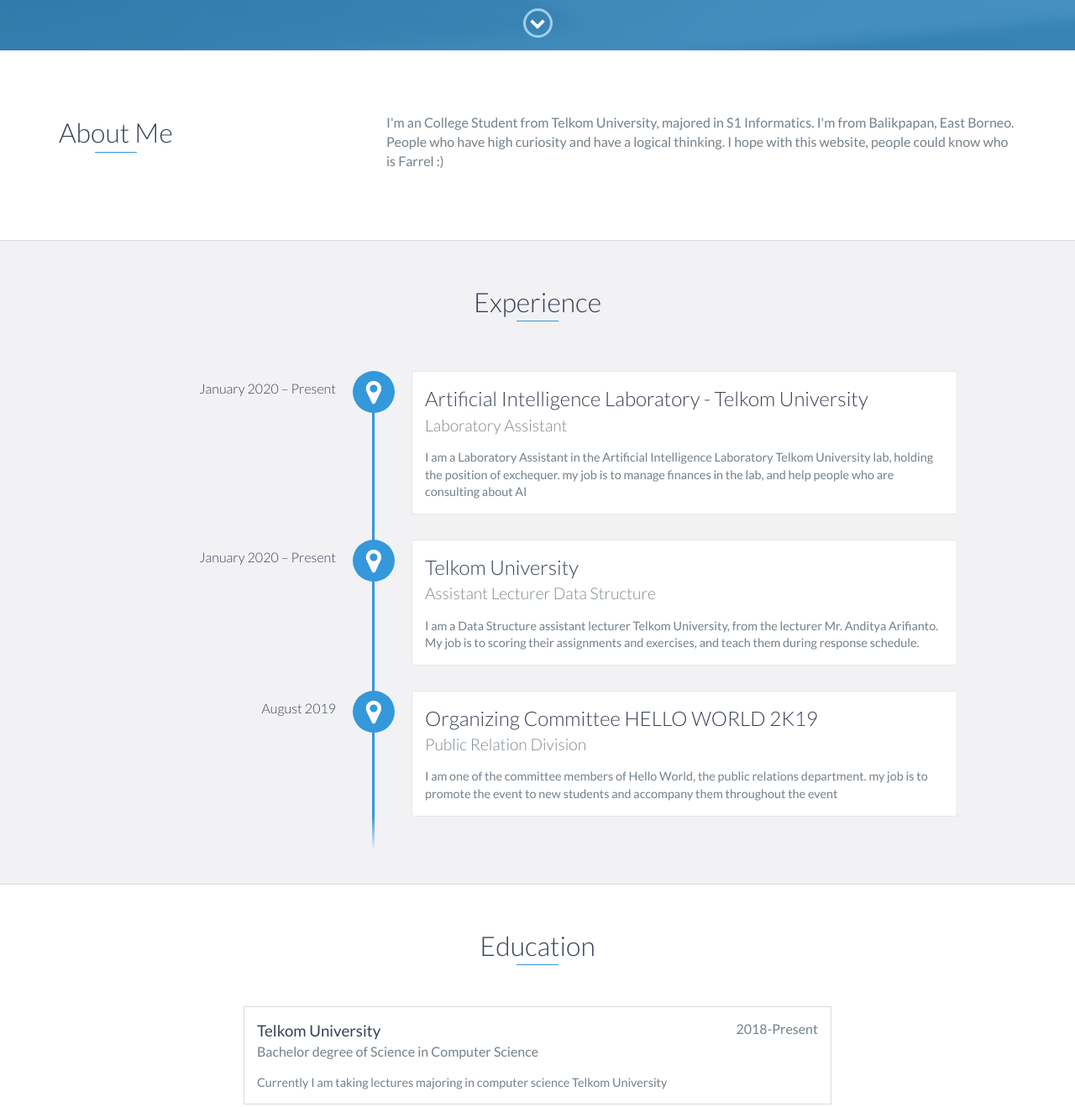
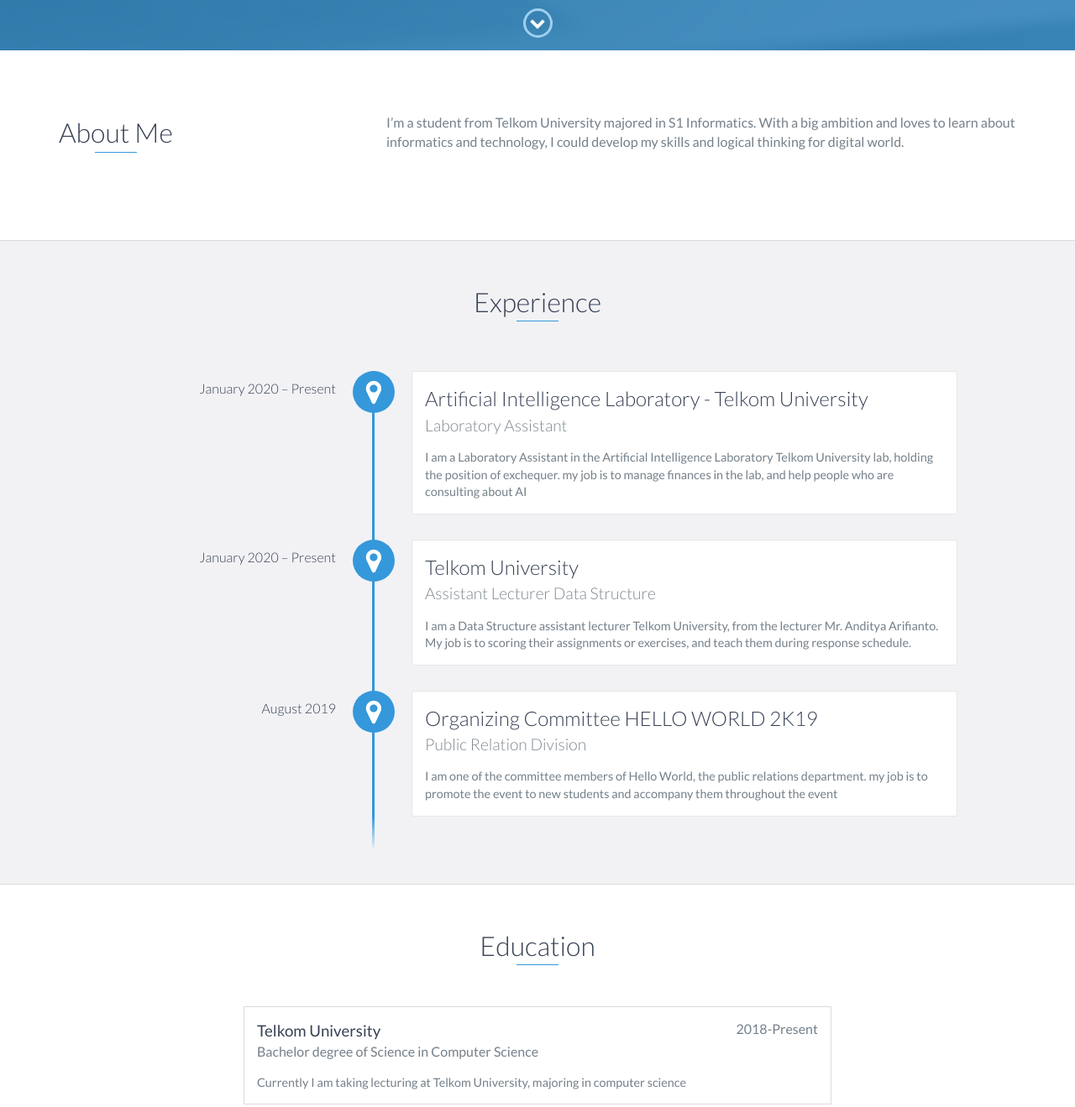
Before and after one commit to muhammadfarrel/muhammadfarrel.github.io, a plain HTML site: page index.html in a window 1280 px wide. Shown: the part 740-2059 px from the top of the page at 84% size. Drawn offline with nearby package versions, Linux system fonts and the light colour scheme.

Commit message:
update about me

```diff
--- a/index.html
+++ b/index.html
@@ -73,11 +73,10 @@
                 </div>
                 <div class="col-md-8">
                     <p>
-                        I'm an College Student from Telkom
-                        University, majored in S1 Informatics. I'm
-                        from Balikpapan, East Borneo. People
-                        who have high curiosity and have a
-                        logical thinking. I hope with this website, people could know who is Farrel :)
+                        I’m a student from Telkom University
+			majored in S1 Informatics.
+			With a big ambition and loves to learn about informatics and technology,
+			I could develop my skills and logical thinking for digital world.
                     </p>
                 </div>
             </div>
@@ -100,7 +99,7 @@
                 <h3>Telkom University</h3>
                 <h4>Assistant Lecturer Data Structure</h4>
                 <p>
-                    I am a Data Structure assistant lecturer Telkom University, from the lecturer Mr. Anditya Arifianto. My job is to scoring their assignments and exercises, and teach them during response schedule.
+                    I am a Data Structure assistant lecturer Telkom University, from the lecturer Mr. Anditya Arifianto. My job is to scoring their assignments or exercises, and teach them during response schedule.
                 </p>
             </div>
 
@@ -122,7 +121,7 @@
             <span class="education-date">2018-Present</span>
             <h4>Bachelor degree of Science in Computer Science</h4>
             <p>
-                Currently I am taking lectures majoring in computer science Telkom University
+                Currently I am taking lecturing at Telkom University, majoring in computer science
             </p>
         </div>
         <!-- End .education-block -->
@@ -185,8 +184,8 @@
             <li>Java</li>
             <li>Convolutional neural network</li>
             <li>Algorithm</li>
-            <!-- <li>React</li> -->
-            <!-- <li>Elixir</li> -->
+            <li>HTML</li>
+            <li>PHP</li>
             <!-- <li>Java</li> -->
             <!-- <li>C</li> -->
             <!-- <li>C#</li> -->
@@ -228,7 +227,7 @@
             <div class="row">
                 <div class="col-sm-5 copyright">
                     <p>
-                        Copyright &copy; 2017 Muhammad Farrel
+                        Copyright &copy; 2020 Muhammad Farrel
                     </p>
                 </div>
                 <div class="col-sm-2 top">
```
